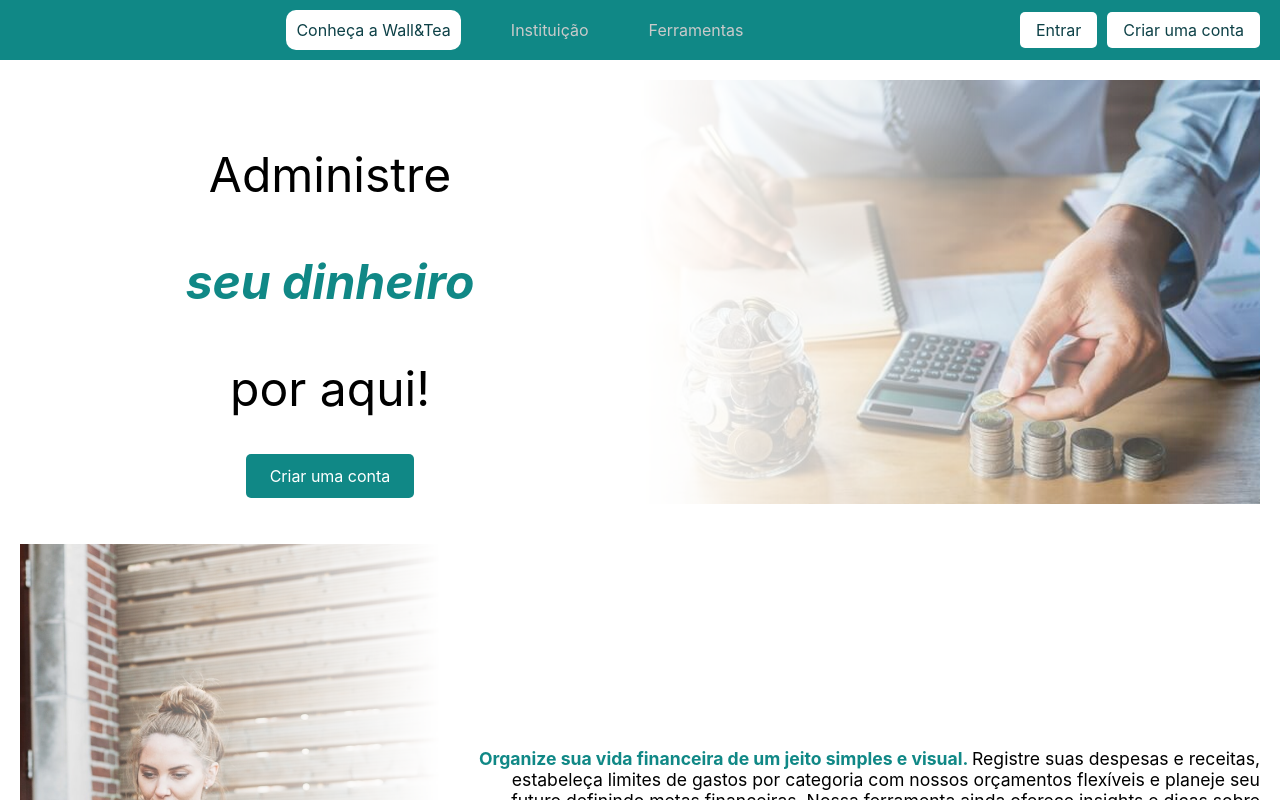
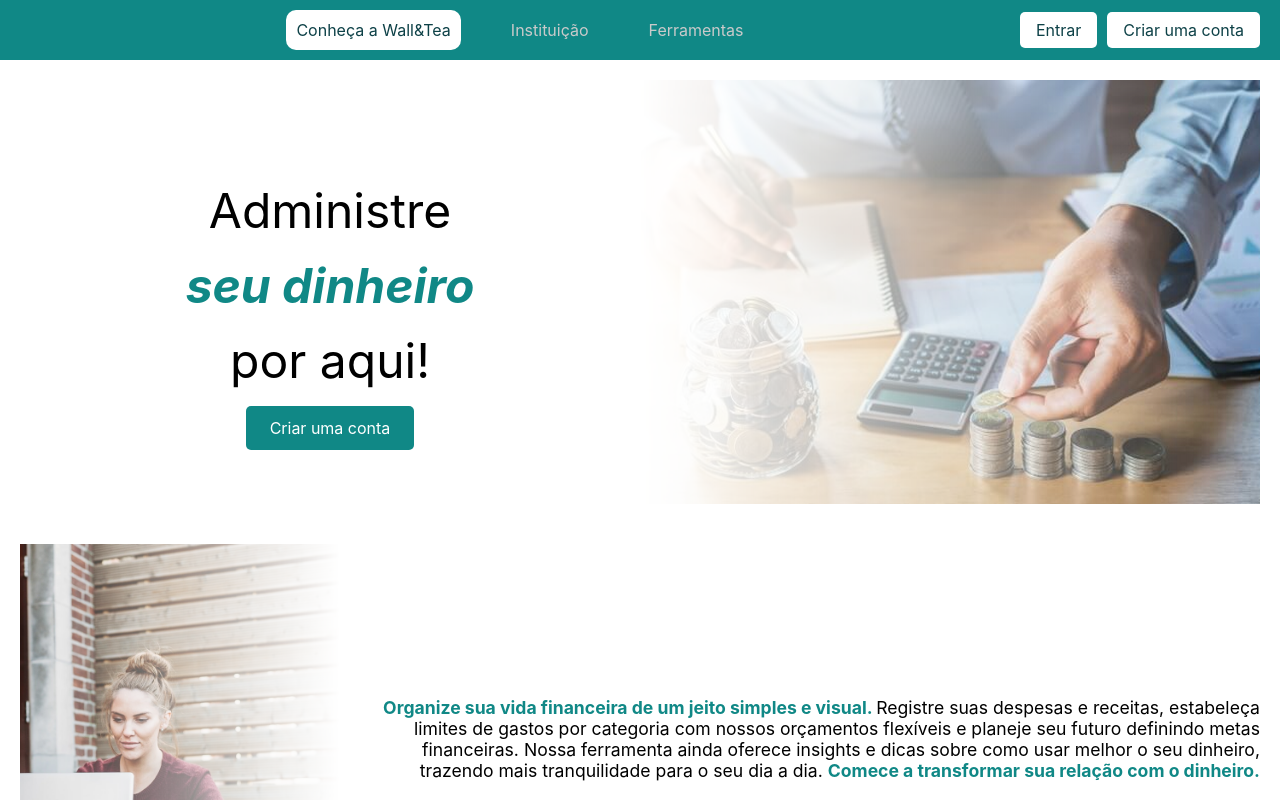
Before and after one commit to PedroZxK/Wall-Tea, a React (Vite) app: page / in a window 1280 px wide. Shown: the top 800 px of the page. Built offline with nearby package versions, Linux system fonts and the light colour scheme.

Commit message:
ajustes landing page

```diff
--- a/src/pages/LandingPage.jsx
+++ b/src/pages/LandingPage.jsx
@@ -281,10 +281,10 @@ function App() {
               style={{ width: '100%' }}
             >
               <Section>
-                <LeftText style={{ width: '100%' }}>
-                  <p style={{ fontSize: '3rem', color: '#000000' }}>Administre</p>
-                  <p style={{ fontSize: '3rem', fontWeight: "bold", color: '#108886', fontStyle: 'italic' }}>seu dinheiro</p>
-                  <p style={{ fontSize: '3rem', color: '#000000' }}>por aqui!</p>
+                <LeftText style={{ width: '100vh', display: 'flex', flexDirection: 'column', justifyContent: 'center', alignItems: 'center' }}>
+                  <p style={{ fontSize: '3rem', marginBottom: '-2rem' }}>Administre</p>
+                  <p style={{ fontSize: '3rem', fontWeight: "bold", color: '#108886', fontStyle: 'italic', marginBottom: '-2rem' }}>seu dinheiro</p>
+                  <p style={{ fontSize: '3rem', marginBottom: '1rem' }}>por aqui!</p>
                   <LeftButton to="/cadastro">Criar uma conta</LeftButton>
                 </LeftText>
                 <RightImage style={{ width: '100%' }}>
@@ -296,7 +296,7 @@ function App() {
                   <OpacityImageLeft src="src\assets\womanComputer.png" alt="Mulher no Computador" />
                 </LeftImage>
                 <RightAlignedText style={{ width: '100%' }}>
-                  <p style={{ width: '800px', textAlign: 'right', fontSize: '1.1rem' }}> <span style={{ color: '#108886', fontWeight: 'bold' }}>Organize sua vida financeira de um jeito simples e visual. </span>Registre suas despesas e receitas, estabeleça limites de gastos por categoria com nossos orçamentos flexíveis e planeje seu futuro definindo metas financeiras. Nossa ferramenta ainda oferece insights e dicas sobre como usar melhor o seu dinheiro, trazendo mais tranquilidade para o seu dia a dia. <span style={{ color: '#108886', fontWeight: 'bold' }}>Comece a transformar sua relação com o dinheiro.</span></p>
+                  <p style={{ width: '900px', textAlign: 'right', fontSize: '1.1rem' }}> <span style={{ color: '#108886', fontWeight: 'bold' }}>Organize sua vida financeira de um jeito simples e visual. </span>Registre suas despesas e receitas, estabeleça limites de gastos por categoria com nossos orçamentos flexíveis e planeje seu futuro definindo metas financeiras. Nossa ferramenta ainda oferece insights e dicas sobre como usar melhor o seu dinheiro, trazendo mais tranquilidade para o seu dia a dia. <span style={{ color: '#108886', fontWeight: 'bold' }}>Comece a transformar sua relação com o dinheiro.</span></p>
                 </RightAlignedText>
               </Section>
             </motion.div>
@@ -313,9 +313,9 @@ function App() {
             >
               <Section style={{ width: '100%' }}>
                 <LeftText style={{ width: '100%' }}>
-                  <h2 style={{ marginRight: '10vh', fontSize: '3rem', color: '#108886' }}>SENAI - Félix Guisard</h2>
-                  <p style={{ width: '800px', textAlign: 'left', fontSize: '1.1rem' }}>O SENAI é um dos cinco maiores complexos de educação profissional do mundo e o maior da América Latina. A rede SENAI-SP engloba 92 unidades fixas, incluindo a escola SENAI Félix Guisard, localizada na cidade de Taubaté.</p>
-                  <p style={{ width: '800px', textAlign: 'left', fontSize: '1.1rem' }}>Oferecemos cursos para as qualificações de mecânica, metalurgia, eletricidade, eletrônica, automação, segurança do trabalho, logística, gestão, tecnologia da informação, em um ambiente de ensino projetado para oferecer capacitação profissional e especialização técnica. Contamos com laboratórios de metrologia, hidráulica, pneumática, impressão 3D, informática e oficinas de automobilística, soldagem, caldeiraria, mecânica geral, ferramentaria e plásticos.</p>
+                  <h2 style={{ textAlign: 'left', fontSize: '3rem', color: '#108886' }}>SENAI - Félix Guisard</h2>
+                  <p style={{ width: '900px', textAlign: 'left', fontSize: '1.1rem' }}>O SENAI é um dos cinco maiores complexos de educação profissional do mundo e o maior da América Latina. A rede SENAI-SP engloba 92 unidades fixas, incluindo a escola SENAI Félix Guisard, localizada na cidade de Taubaté.</p>
+                  <p style={{ width: '900px', textAlign: 'left', fontSize: '1.1rem' }}>Oferecemos cursos para as qualificações de mecânica, metalurgia, eletricidade, eletrônica, automação, segurança do trabalho, logística, gestão, tecnologia da informação, em um ambiente de ensino projetado para oferecer capacitação profissional e especialização técnica. Contamos com laboratórios de metrologia, hidráulica, pneumática, impressão 3D, informática e oficinas de automobilística, soldagem, caldeiraria, mecânica geral, ferramentaria e plásticos.</p>
                 </LeftText>
                 <RightImage style={{ width: '100%' }}>
                   <OpacityImageRight src="src\assets\senai.png" alt="SENAI" />
@@ -337,8 +337,8 @@ function App() {
                 <FerramentaItem style={{ width: '100%' }}>
                   <LeftText style={{ width: '100%' }}>
                     <h2 style={{ textAlign: 'left', fontSize: '3rem', color: '#0D4147' }}>Controle de Gastos mensais</h2>
-                    <p style={{ width: '800px', textAlign: 'left', fontSize: '1.5rem', color: '#108886', fontStyle: 'italic' }}>Saiba onde vai cada centavo!</p>
-                    <p style={{ width: '800px', textAlign: 'left', fontSize: '1.1rem', color: '#000000' }}>Registre facilmente suas despesas e receitas diárias. Visualize um resumo claro do seu fluxo de caixa mensal e identifique seus principais padrões de gastos.</p>
+                    <p style={{ width: '900px', textAlign: 'left', fontSize: '1.5rem', color: '#108886', fontStyle: 'italic' }}>Saiba onde vai cada centavo!</p>
+                    <p style={{ width: '900px', textAlign: 'left', fontSize: '1.1rem', color: '#000000' }}>Registre facilmente suas despesas e receitas diárias. Visualize um resumo claro do seu fluxo de caixa mensal e identifique seus principais padrões de gastos.</p>
                   </LeftText>
                   <RightImage style={{ width: '100%' }}>
                     <OpacityImageRight src="src\assets\moneyHand.png" alt="Controle de Gastos" />
@@ -350,9 +350,9 @@ function App() {
                     <OpacityImageLeft src="src\assets\moneyCalc.png" alt="Orçamentos" />
                   </LeftImage>
                   <RightAlignedText style={{ width: '100%' }}>
-                    <h2 style={{ marginRight: '10vh', textAlign: 'right', fontSize: '3rem', color: '#0D4147' }}>Orçamentos</h2>
-                    <p style={{ width: '800px', textAlign: 'right', fontSize: '1.5rem', color: '#108886', fontStyle: 'italic' }}>Defina seus limites, mantenha o controle.</p>
-                    <p style={{ width: '800px', textAlign: 'right', fontSize: '1.1rem' }}>Crie orçamentos personalizados para diferentes categorias (como alimentação, transporte, lazer). Acompanhe em tempo real quanto você já gastou e evite estourar o planejado.</p>
+                    <h2 style={{ textAlign: 'right', fontSize: '3rem', color: '#0D4147' }}>Orçamentos</h2>
+                    <p style={{ width: '900px', textAlign: 'right', fontSize: '1.5rem', color: '#108886', fontStyle: 'italic' }}>Defina seus limites, mantenha o controle.</p>
+                    <p style={{ width: '900px', textAlign: 'right', fontSize: '1.1rem' }}>Crie orçamentos personalizados para diferentes categorias (como alimentação, transporte, lazer). Acompanhe em tempo real quanto você já gastou e evite estourar o planejado.</p>
                   </RightAlignedText>
                 </FerramentaItem>
 
@@ -372,9 +372,9 @@ function App() {
                     <OpacityImageLeft src="src\assets\womanTalk.png" alt="Feedback" />
                   </LeftImage>
                   <RightAlignedText style={{ width: '100%' }}>
-                    <h2 style={{ marginRight: '10vh', textAlign: 'right', fontSize: '3rem', color: '#0D4147' }}>Feedbacks e Sugestões</h2>
-                    <p style={{ width: '800px', textAlign: 'right', fontSize: '1.5rem', color: '#108886', fontStyle: 'italic' }}>Decisões mais inteligentes para o seu dinheiro.</p>
-                    <p style={{ width: '800px', textAlign: 'right', fontSize: '1.1rem' }}>Receba análises sobre seus hábitos financeiros e sugestões práticas da Wall&Tea. Descubra oportunidades de economia e entenda como otimizar o uso do seu dinheiro com base nos seus próprios dados.</p>
+                    <h2 style={{ textAlign: 'right', fontSize: '3rem', color: '#0D4147' }}>Feedbacks e Sugestões</h2>
+                    <p style={{ width: '900px', textAlign: 'right', fontSize: '1.5rem', color: '#108886', fontStyle: 'italic' }}>Decisões mais inteligentes para o seu dinheiro.</p>
+                    <p style={{ width: '900px', textAlign: 'right', fontSize: '1.1rem' }}>Receba análises sobre seus hábitos financeiros e sugestões práticas da Wall&Tea. Descubra oportunidades de economia e entenda como otimizar o uso do seu dinheiro com base nos seus próprios dados.</p>
                   </RightAlignedText>
                 </FerramentaItem>
               </FerramentasSection>
```
